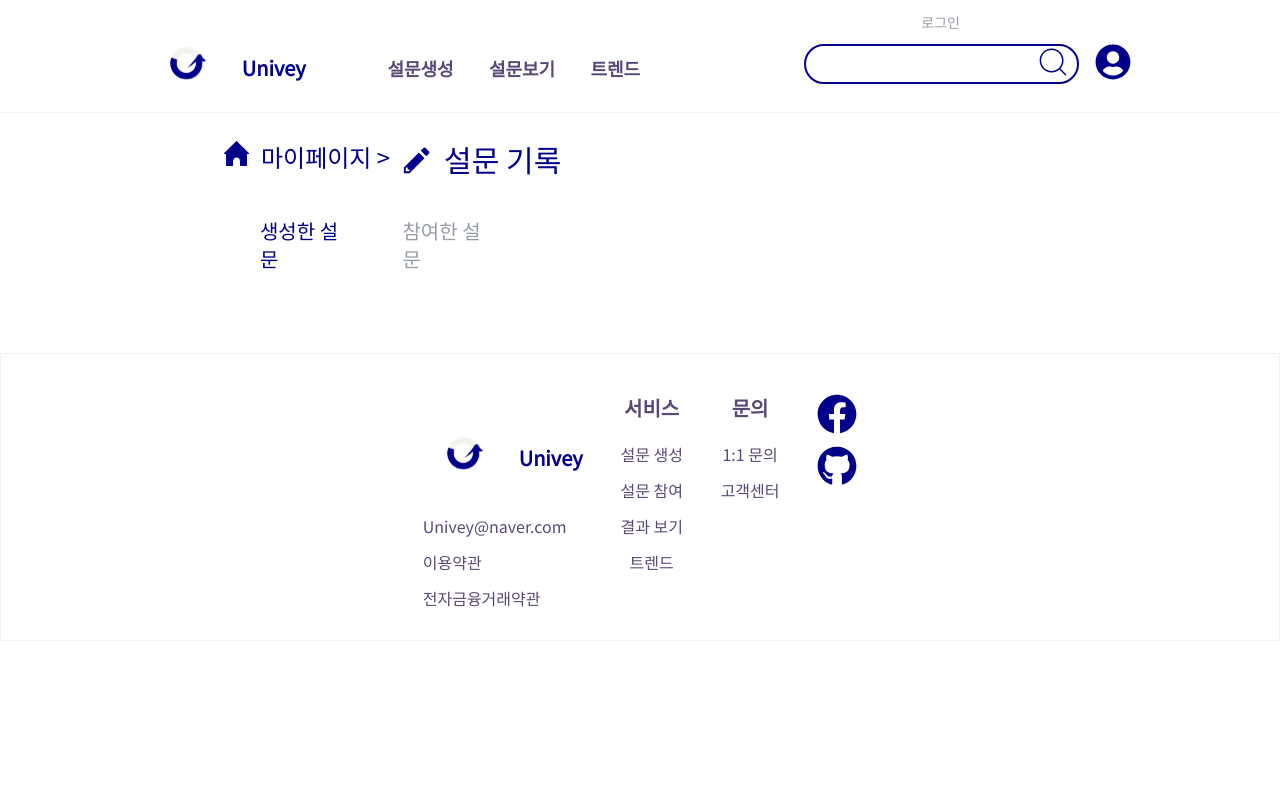
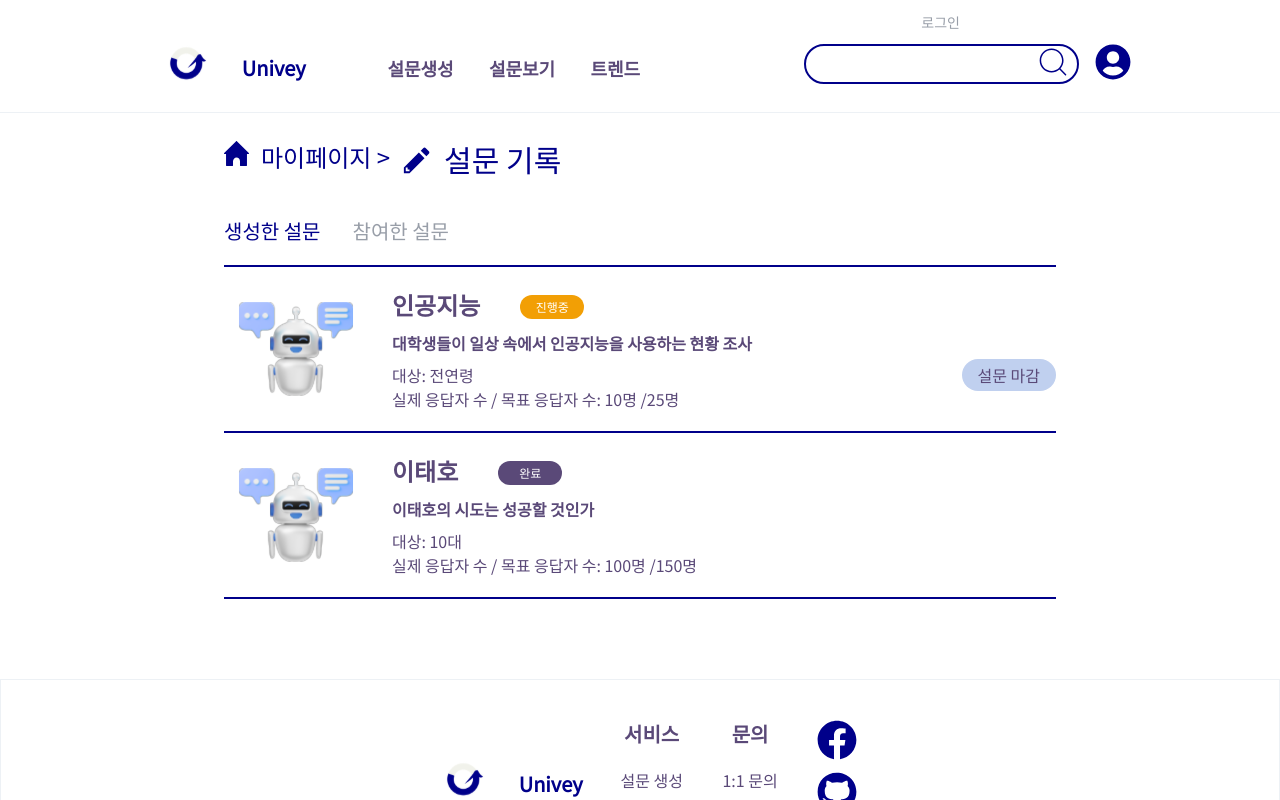
Before and after one commit to lse415/Univey_Front, a React (Create React App) app: page /main/my/surveys in a window 1280 px wide. Shown: the top 800 px of the page. Built offline with nearby package versions, Linux system fonts and the light colour scheme; some icons are missing.

Commit message:
중복확인, 수정 submit만 남음

```diff
--- /dev/null
+++ b/public/data/MyParticipateSurvey.json
@@ -0,0 +1,32 @@
+{
+    "status": 200,
+    "message": "~ 조회에 성공했습니다.",
+    "data": [
+    {
+    "surveyId": "1",
+    "topic": "인공지능",
+    "description": "대학생들이 일상 속에서 인공지능을 사용하는 현황 조사",
+    "category": "IT",
+    "createdDay": "23-12-28",
+    "deadline": "25-12-23",
+    "age": ["all"],
+    "status": "uncomplete",
+    "currentRespondents": 10,
+    "targetRespondents": 25,
+    "point": 20
+    },
+    {
+    "surveyId": "2",
+    "topic": "이태호",
+    "description": "이태호의 시도는 성공할 것인가",
+    "category": "교육",
+    "createdDay": "23-12-28",
+    "deadline": "24-12-28",
+    "age": [10],
+    "status": "complete",
+    "currentRespondents": 100,
+    "targetRespondents": 150,
+    "point": 20
+    }
+    ]
+    }
--- /dev/null
+++ b/src/components/my_survey/CloseSurveyModal.jsx
@@ -0,0 +1,22 @@
+import React from 'react';
+
+export default function CloseSurveyModal({ onClose, onConfirm }) {
+    return (
+        <div className="fixed inset-0 bg-gray-500 bg-opacity-50 flex items-center justify-center z-50">
+            <div className="bg-white p-6 rounded-lg">
+                <p className="mb-4 text-center">
+                    설문을 마감할 경우 해당 설문을 다시 진행할 수 없습니다.<br></br>
+                    설문을 마감하시겠습니까?
+                </p>
+                <div className="flex justify-center">
+                    <button className="mr-8 px-12 bg-sub_3 rounded-3xl font-semibold" onClick={onClose}>
+                        Yes
+                    </button>
+                    <button className="px-12 bg-sub_3 rounded-3xl font-semibold" onClick={onConfirm}>
+                        No
+                    </button>
+                </div>
+            </div>
+        </div>
+    );
+}
--- /dev/null
+++ b/src/components/my_survey/MySurveyBoard.jsx
@@ -0,0 +1,101 @@
+import React, { useState } from 'react';
+import axios from 'axios';
+import { Link } from 'react-router-dom';
+import robot from '../assets/robot.svg';
+import CloseSurveyModal from './CloseSurveyModal';
+
+export default function MySurveyBoard({ surveys, selectedType }) {
+    const [showModal, setShowModal] = useState(false);
+    const [selectedSurveyId, setSelectedSurveyId] = useState(null);
+    const [showWarning, setShowWarning] = useState(false);
+
+    const openModal = (surveyId) => {
+        setSelectedSurveyId(surveyId);
+        setShowModal(true);
+    };
+
+    const closeModal = () => {
+        setSelectedSurveyId(null);
+        setShowModal(false);
+        setShowWarning(false); // 모달이 닫힐 때 경고 메시지도 초기화
+    };
+
+    const handleSurveyClose = () => {
+        axios
+            .get(`/mypage/surveys/${selectedSurveyId}/close`)
+            .then((response) => {
+                closeModal();
+            })
+            .catch((error) => {
+                console.error('Error closing survey:', error);
+            });
+    };
+
+    return (
+        <div>
+            {surveys.map((data) => (
+                <div key={data.surveyId} className="overflow-hidden border-t-2 border-main_color w-full">
+                    <Link
+                        to={data.status === 'uncomplete' ? null : `/main/result/${data.surveyId}`}
+                        onClick={() => {
+                            if (data.status === 'uncomplete') {
+                                setShowWarning(true);
+                            }
+                        }}
+                    >
+                        <div className={`flex justify-between ${data.status === 'uncomplete' ? 'cursor-default' : 'cursor-pointer'}`}>
+                            <div className="flex items-center">
+                                <div className='pr-6'>
+                                    <img src={robot} className="object-scale-down h-36 " alt="Robot Icon" />
+                                </div>
+                                <div className="flex flex-col justify-center h-full my-5">
+                                    <div className='flex items-center'>
+                                        <div className="text-2xl font-bold mb-2">{data.topic}</div>
+                                        <div className={`status ${data.status === 'uncomplete'
+                                                                                    ? 'bg-highligth'
+                                                                                    : 'bg-text_color'} mb-3`}>
+                                            {data.status === 'uncomplete' ? '진행중' : '완료'}
+                                        </div>
+                                        {showWarning && data.status === 'uncomplete' && (
+                                            <div className="text-red-500 ml-2 mb-1">
+                                                설문이 아직 완료되지 않았습니다. 마감된 이후에 결과를 확인해주세요.
+                                            </div>
+                                        )}
+                                    </div>
+                                    <div className='flex flex-col'>
+                                        <div className="font-semibold mb-2">{data.description}</div>
+                                        <p>대상: {data.age[0] === 'all' ? '전연령' : `${data.age[0]}대`}</p>
+                                        <p>
+                                            실제 응답자 수 / 목표 응답자 수: {data.currentRespondents}명 /
+                                            {data.targetRespondents}명
+                                        </p>
+                                    </div>
+                                </div>
+                            </div>
+                            {selectedType === 'created' && (
+                            <div className="mt-auto mb-5">
+                                {data.status === 'uncomplete' && (
+                                    <div className="mt-auto mb-5">
+                                        <button
+                                            className={`h-full py-1 px-4 rounded-2xl bg-sub_3 `}
+                                            onClick={() => openModal(data.surveyId)}
+                                        >
+                                            설문 마감
+                                        </button>
+                                    </div>
+                                )}
+                            </div>
+                        )}
+                        </div>
+                    </Link>
+                </div>
+            ))}
+            {showModal && (
+                <CloseSurveyModal
+                    onClose={handleSurveyClose}
+                    onConfirm={closeModal}
+                />
+            )}
+        </div>
+    );
+}
--- a/src/index.js
+++ b/src/index.js
@@ -34,7 +34,7 @@ const router = createBrowserRouter([
       { path: "main/search/:value", element: <Search /> },
       { path: "user/kakao/callback", element: <LoginHandle /> },
       { path: "main/create/qr", element: <QRcode /> },
-      { path: "main/result", element: <Result /> },
+      { path: "main/result/:surveyId", element: <Result /> },
       { path: "main/create", element: <Create /> },
       { path: "main/create/detail", element: <CreateDetail /> },
       { path: "main/my", element: <My /> },
--- a/src/pages/My.jsx
+++ b/src/pages/My.jsx
@@ -36,7 +36,9 @@ export default function My() {
     <div className='lg:mx-56 lg:mt-7 mb-40'>
       <div className="flex items-center ">
         <MyHomeIcon className="mr-4 text-main_color" />
-        <h1 className="text-main_color text-2xl px-3">마이페이지 > </h1>
+        <Link to="/main/my">
+          <h1 className="text-main_color text-2xl px-3">마이페이지 > </h1>
+        </Link>
       </div>
       <div className='flex mt-10 ml-6 text-main_color'>
         <div className='flex items-center'>
--- a/src/pages/MyInfo.jsx
+++ b/src/pages/MyInfo.jsx
@@ -1,5 +1,6 @@
 import React, { useState, useEffect } from 'react';
 import axios from 'axios';
+import { Link } from 'react-router-dom';
 import MyHomeIcon from '../components/icons/MyHomeIcon';
 import ProfileIcon from '../components/icons/ProfileIcon';
 import { GoPencil } from "react-icons/go";
@@ -58,7 +59,9 @@ return (
     <div className='lg:mx-56 lg:mt-7 mb-20'>
         <div className="flex items-center">
             <MyHomeIcon className="mr-4 text-main_color" />
-            <h1 className="text-main_color text-2xl px-3">마이페이지 > </h1>
+            <Link to="/main/my">
+                <h1 className="text-main_color text-2xl px-3">마이페이지 > </h1>
+            </Link>
             <div className='text-main_color pt-1 text-3xl font-thin'>
                 <GoPencil/>
             </div>
--- a/src/pages/MyPoint.jsx
+++ b/src/pages/MyPoint.jsx
@@ -1,5 +1,6 @@
 import React, { useState, useEffect } from 'react';
 import axios from 'axios';
+import { Link } from 'react-router-dom';
 import PointBoard from '../components/my_point/PointBoard';
 import MyHomeIcon from '../components/icons/MyHomeIcon';
 import PointIcon from '../components/icons/PointIcon';
@@ -61,7 +62,9 @@ return (
     <div className='lg:mx-56 lg:mt-7 mb-20'>
         <div className="flex items-center">
             <MyHomeIcon className="mr-4 text-main_color" />
-            <h1 className="text-main_color text-2xl px-3">마이페이지 > </h1>
+            <Link to="/main/my">
+                <h1 className="text-main_color text-2xl px-3">마이페이지 > </h1>
+            </Link>
             <div className= 'text-main_color pt-1 text-3xl font-thin'>
                 <GoPencil/>
             </div>
--- a/src/pages/MySurveys.jsx
+++ b/src/pages/MySurveys.jsx
@@ -1,21 +1,49 @@
 import React, { useState, useEffect } from 'react';
 import axios from 'axios';
+import { Link } from 'react-router-dom';
+import MySurveyBoard from '../components/my_survey/MySurveyBoard';
 import MyHomeIcon from '../components/icons/MyHomeIcon';
 import { GoPencil } from "react-icons/go";
 
 export default function MySurveys({}) {
 
     const [selectedType, setSelectedType] = useState('created');
+    const [surveys, setSurveys] = useState([]);
 
     const handleItemClick = (type) => {
         setSelectedType(type);
     };
 
+    useEffect(() => {
+        const mySurveyData = () => {
+            let endpoint;
+            if (selectedType === 'created') {
+                endpoint = '/data/MyParticipateSurvey.json';      ///mypage/surveys?type=created
+            } else if (selectedType === 'participated') {
+                endpoint = '/data/MyParticipateSurvey.json'; ///mypage/surveys?type=participated
+            }
+
+            axios
+                .get(endpoint)
+                .then((response) => {
+                console.log(response.data.data);
+                setSurveys(response.data.data);
+                })
+                .catch((error) => {
+                console.error('Error fetching surveys:', error);
+                });
+            };
+
+            mySurveyData();
+        }, [selectedType]);
+
 return (
     <div className='lg:mx-56 lg:mt-7 mb-20'>
         <div className="flex">
             <MyHomeIcon className="mr-4 text-main_color" />
-            <h1 className="text-main_color text-2xl px-3">마이페이지 > </h1>
+            <Link to="/main/my">
+                <h1 className="text-main_color text-2xl px-3">마이페이지 > </h1>
+            </Link>
             <div className='text-main_color pt-1 text-3xl font-thin'>
                 <GoPencil/>
             </div>
@@ -24,7 +52,7 @@ return (
         <div className='mt-10 flex'>
             <nav>
                 <div>
-                    <ul className='flex space-x-16 ml-left text-xl cursor-default'>
+                    <ul className='flex space-x-8 text-xl cursor-default mb-5'>
                     {['생성한 설문','참여한 설문'].map((item, index) => (
                         <li
                             key={index}
@@ -38,14 +66,13 @@ return (
                 </div>
             </nav>
         </div>
-{/*         {selectedType === 'created' && (
-                // fetch, render
-                //endpoint : /mypage/surveys?type=created
+        {surveys.length > 0 && (
+            <div>
+                {selectedType === 'created' && <MySurveyBoard surveys={surveys} selectedType={selectedType} />}
+                {selectedType === 'participated' && <MySurveyBoard surveys={surveys} selectedType={selectedType} />}
+                <hr className="overflow-hidden border-t-2 border-main_color w-full h-full"></hr>
+            </div>
         )}
-        {selectedType === 'participated' && (
-                // fetch, render
-                //endpoint : /mypage/surveys?type=participated
-        )} */}
     </div>
     );
 }
```
